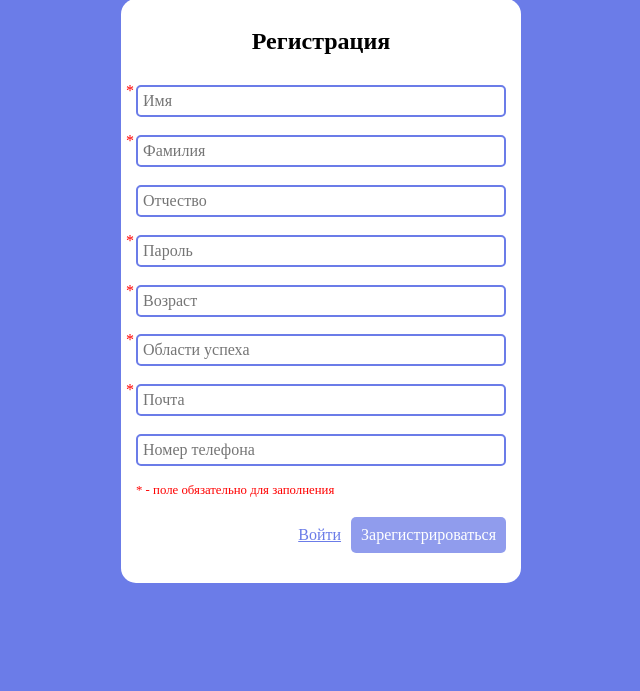
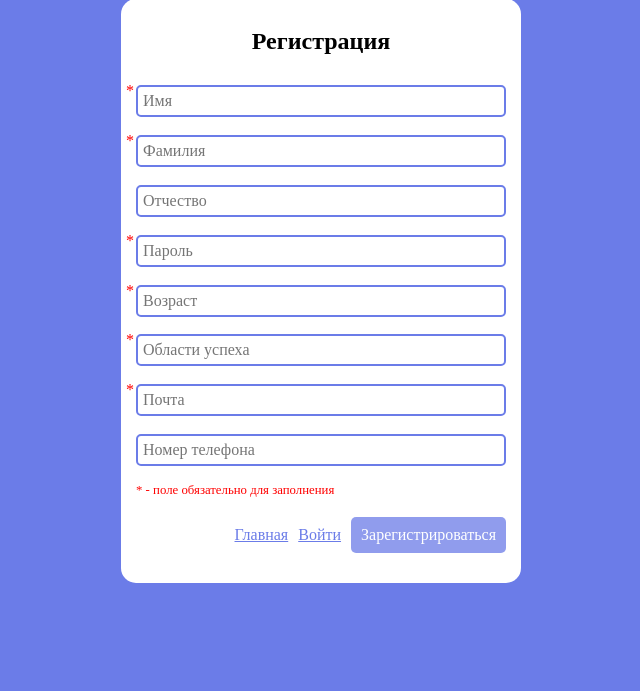
Before and after one commit to Kikozai/Hantaton_Example, a Flask app: page /register in a window 1280 px wide. Shown: the part 109-800 px from the top of the page, without its empty margins (319-959 px from the left). Run offline with Flask 3, Linux system fonts and the light colour scheme; some web fonts are replaced.

Commit message:
changes in login.css, register.css, login.html, register.html

```diff
--- a/static/css/register.css
+++ b/static/css/register.css
@@ -36,19 +36,25 @@
     line-height: 0.7;
 }
 
-.login {
+.links {
+    padding-top: 20px;
+    display: flex;
+    justify-content: flex-end;
+    align-items: center;
+    gap: 10px;
+}
+
+.link {
     color: var(--primary);
     text-decoration: underline;
 }
 
 .button {
-    margin-left: 10px;
     align-self: flex-end;
     color: #fff;
     background-color: var(--primary);
     padding: 10px;
     border-radius: 5px;
-    margin-top: 20px;
 }
 
 .button:disabled {
--- a/templates/register.html
+++ b/templates/register.html
@@ -3,14 +3,14 @@
 
 <head>
     <meta charset="UTF-8">
-    <link rel="shortcut icon" href="assets/star.ico" type="image/x-icon">
+    <link rel="shortcut icon" href="{{ url_for('static', filename='assets/star.ico') }}" type="image/x-icon">
     <meta name="viewport" content="width=device-width, initial-scale=1.0">
     <title>Регистрация</title>
-    <link rel="stylesheet" href="/css/reset.css">
-    <link rel="stylesheet" href="/css/fonts.css">
-    <link rel="stylesheet" href="/css/index.css">
-    <link rel="stylesheet" href="/css/register.css">
-    <script src="/js/register.js" defer></script>
+    <link rel="stylesheet" href="{{ url_for('static', filename='css/reset.css') }}">
+    <link rel="stylesheet" href="{{ url_for('static', filename='css/fonts.css') }}">
+    <link rel="stylesheet" href="{{ url_for('static', filename='css/index.css') }}">
+    <link rel="stylesheet" href="{{ url_for('static', filename='css/register.css') }}">
+    <script src="{{ url_for('static', filename='js/register.js') }}" defer></script>
 </head>
 
 <body>
@@ -56,7 +56,11 @@
                     </div>
                     <span class="mark">* - поле обязательно для заполнения</span>
                 </div>
-                <a href="/login" class="login">Войти</a><button type="submit" class="button" disabled>Зарегистрироваться</button>
+                <div class="links">
+                    <a href="/" class="link">Главная</a>
+                    <a href="/login" class="link">Войти</a>
+                    <button type="submit" class="button" disabled>Зарегистрироваться</button>
+                </div>
             </form>
         </div>
     </main>
```
Also changed, not shown: static/css/login.css (+9 -3 lines), templates/login.html (+13 -6 lines).
